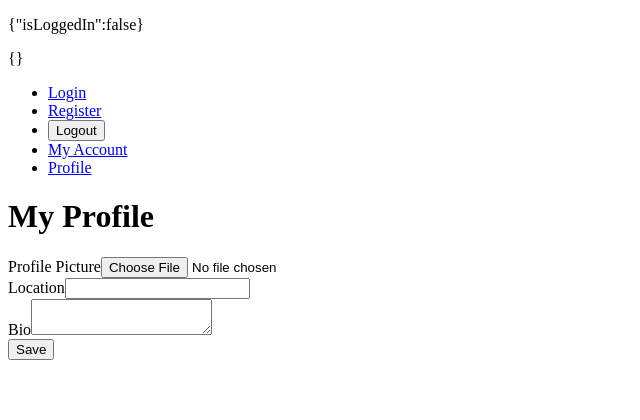
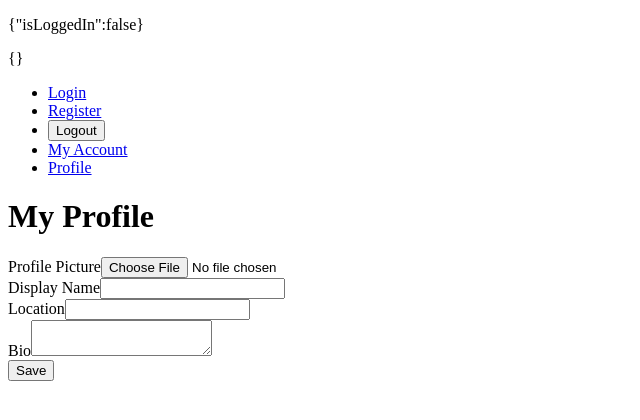
Before and after one commit to delliott85/next-context-base, a Next.js app: page /profile in a window 1280 px wide. Shown: the top 420 px of the page, without its empty margins (0-640 px from the left). Built offline with nearby package versions, Linux system fonts and the light colour scheme; no server answers; the database is empty.

Commit message:
Enable user to set display name

```diff
--- a/components/profile/EditProfileForm.js
+++ b/components/profile/EditProfileForm.js
@@ -23,6 +23,10 @@ export default function EditProfileForm({ onFormSubmit }) {
                 />
             </div>
             <div>
+                <label htmlFor="name">Display Name</label>
+                <input type="text" name="name" defaultValue={profile.name} />
+            </div>
+            <div>
                 <label htmlFor="location">Location</label>
                 <input type="text" name="location" defaultValue={profile.location} />
             </div>
--- a/pages/profile.js
+++ b/pages/profile.js
@@ -35,13 +35,15 @@ export default function Profile() {
         e.preventDefault();
 
         const form = e.currentTarget;
+        const name = form.name.value;
         const location = form.location.value;
         const bio = form.bio.value;
         const file = form.avatar.files[0];
 
         let newData = {
             location,
-            bio
+            bio,
+            name
         }
 
         if (file) {
```
